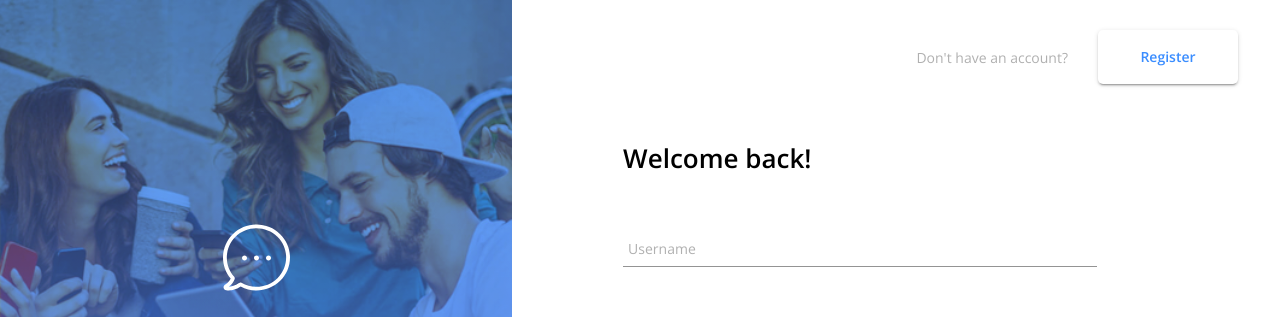
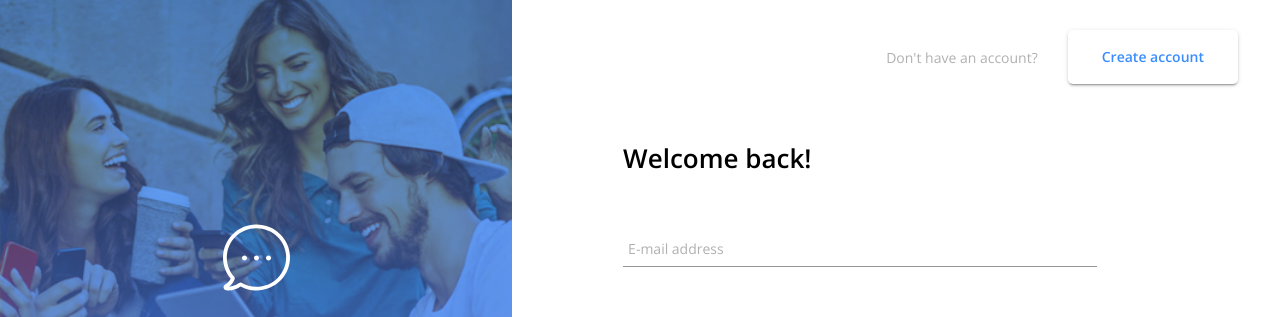
Before and after one commit to ungerecht/96713d, a React (Create React App) app in the folder client/: page /login in a window 1280 px wide. Shown: the top 317 px of the page. Built offline with nearby package versions, Linux system fonts and the light colour scheme; no server answers.

Commit message:
Update labels

```diff
--- a/client/src/Login.js
+++ b/client/src/Login.js
@@ -93,7 +93,7 @@ const Login = ({ user, login }) => {
             style={{ textDecoration: 'none' }}
           >
             <Button variant="contained" color="default">
-              Register
+              Create account
             </Button>
           </Link>
         </Grid>
@@ -105,10 +105,10 @@ const Login = ({ user, login }) => {
             <Grid xs={12}>
               <FormControl fullWidth required>
                 <TextField
-                  aria-label="username"
-                  label="Username"
-                  name="username"
-                  type="text"
+                  aria-label="email"
+                  label="E-mail address"
+                  name="email"
+                  type="email"
                 />
               </FormControl>
             </Grid>
```
